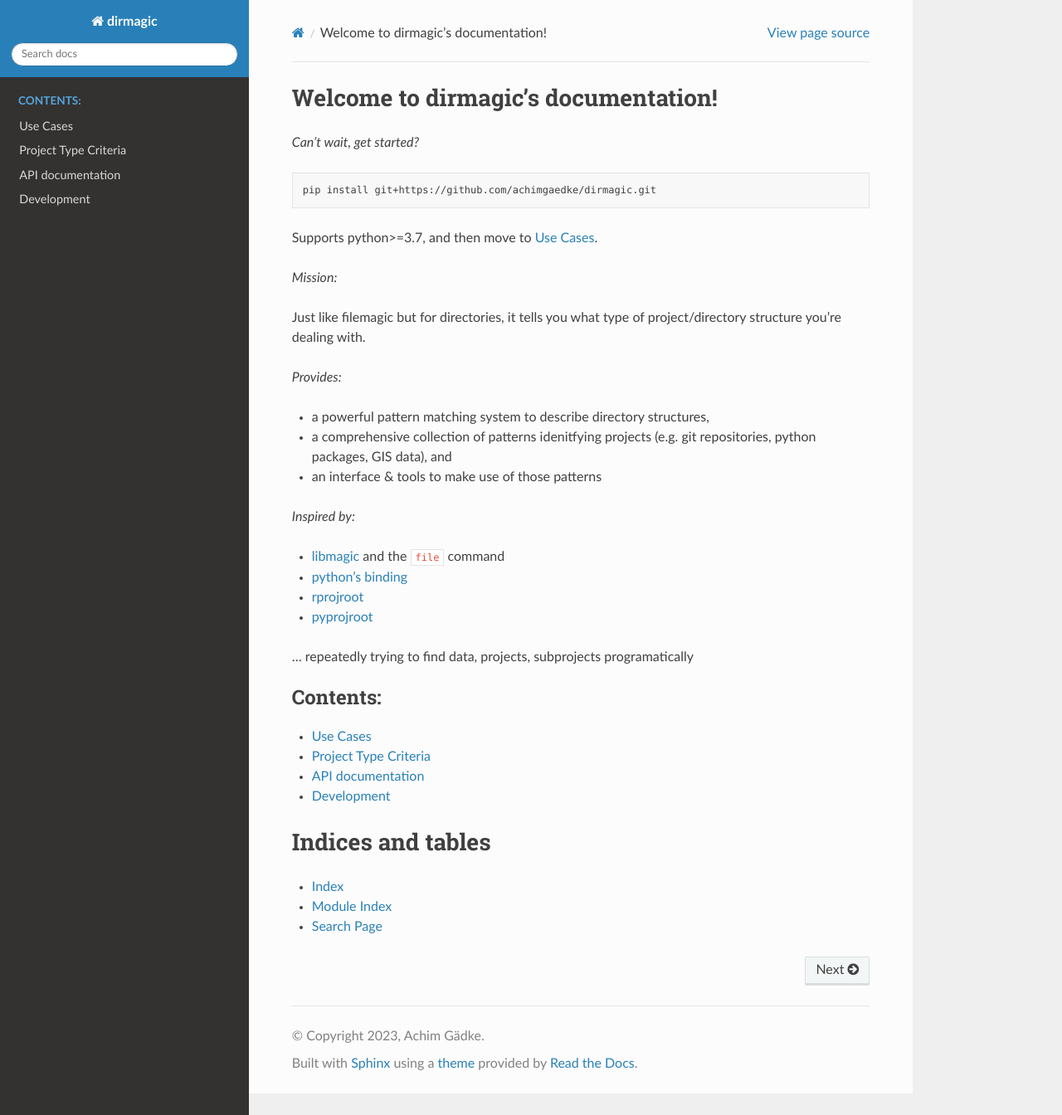
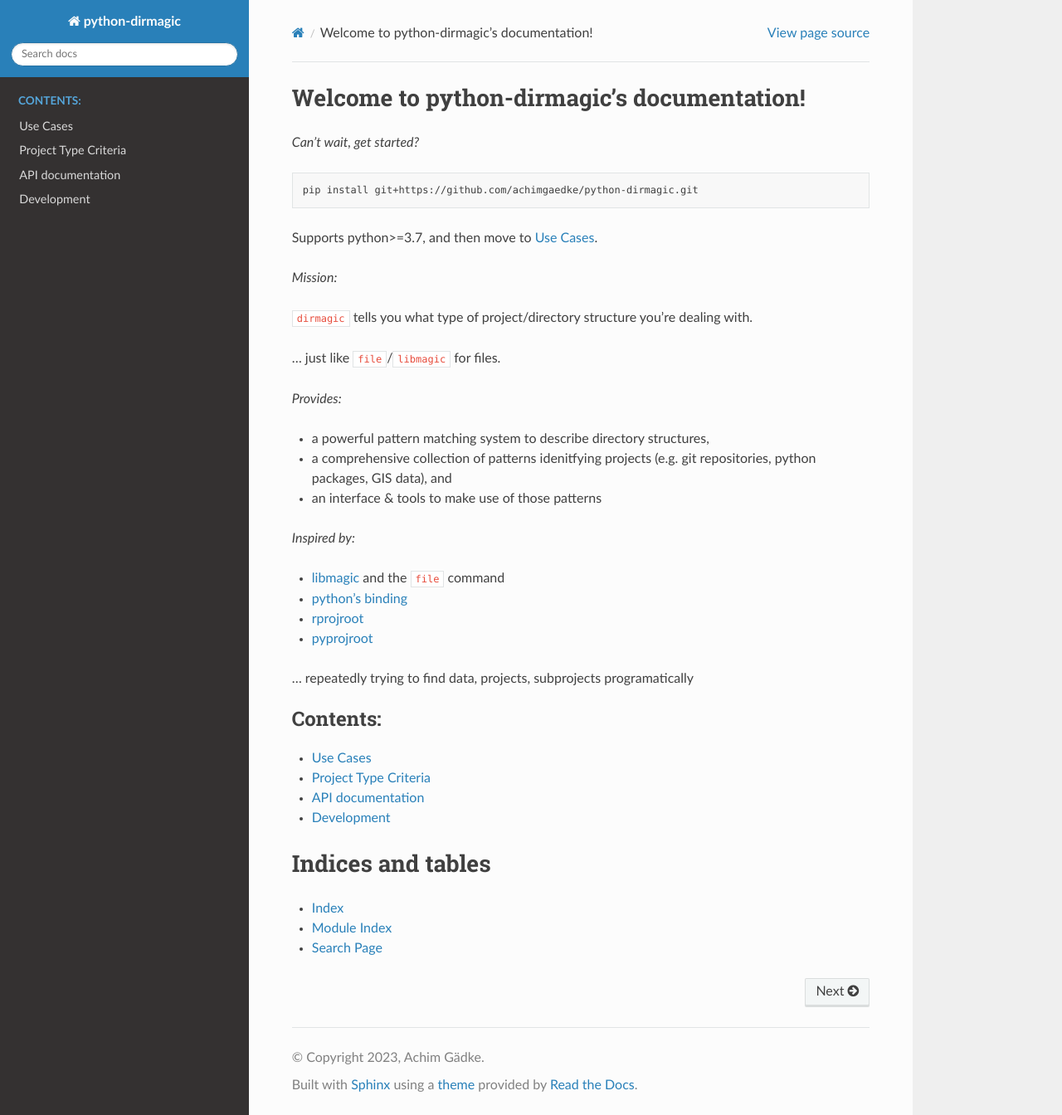
Before and after one commit to achimgaedke/python-dirmagic, a Sphinx documentation site: the page built from doc/index.rst, in a window 1280 px wide and 1344 px high. Shown: the whole window at 83% size. Built offline with Sphinx 7.4.7 and the Read the Docs theme 2.0.0, drawn with Linux system fonts in a browser that asks for light colours.

Commit message:
package name: python-dirmagic

```diff
--- a/doc/conf.py
+++ b/doc/conf.py
@@ -10,7 +10,7 @@ sys.path.append(os.path.abspath(f"{__file__}/../.."))
 # -- Project information -----------------------------------------------------
 # https://www.sphinx-doc.org/en/master/usage/configuration.html#project-information
 
-project = 'dirmagic'
+project = 'python-dirmagic'
 copyright = '2023, Achim Gädke'
 author = 'Achim Gädke'
 release = '0.0.1'
--- a/doc/index.rst
+++ b/doc/index.rst
@@ -3,21 +3,22 @@
    You can adapt this file completely to your liking, but it should at least
    contain the root `toctree` directive.
 
-Welcome to dirmagic's documentation!
-====================================
+Welcome to python-dirmagic's documentation!
+===========================================
 
 *Can't wait, get started?*
 
 .. code-block:: shell
 
-   pip install git+https://github.com/achimgaedke/dirmagic.git
+   pip install git+https://github.com/achimgaedke/python-dirmagic.git
 
 Supports python>=3.7, and then move to :ref:`use-cases`.
 
 *Mission:*
 
-Just like filemagic but for directories, it tells you what type of
-project/directory structure you're dealing with.
+``dirmagic`` tells you what type of project/directory structure you're dealing with.
+
+... just like ``file``/``libmagic`` for files.
 
 *Provides:*
 
```
Also changed, not shown: README.md (+6 -4 lines), pyproject.toml (+4 -4 lines).
